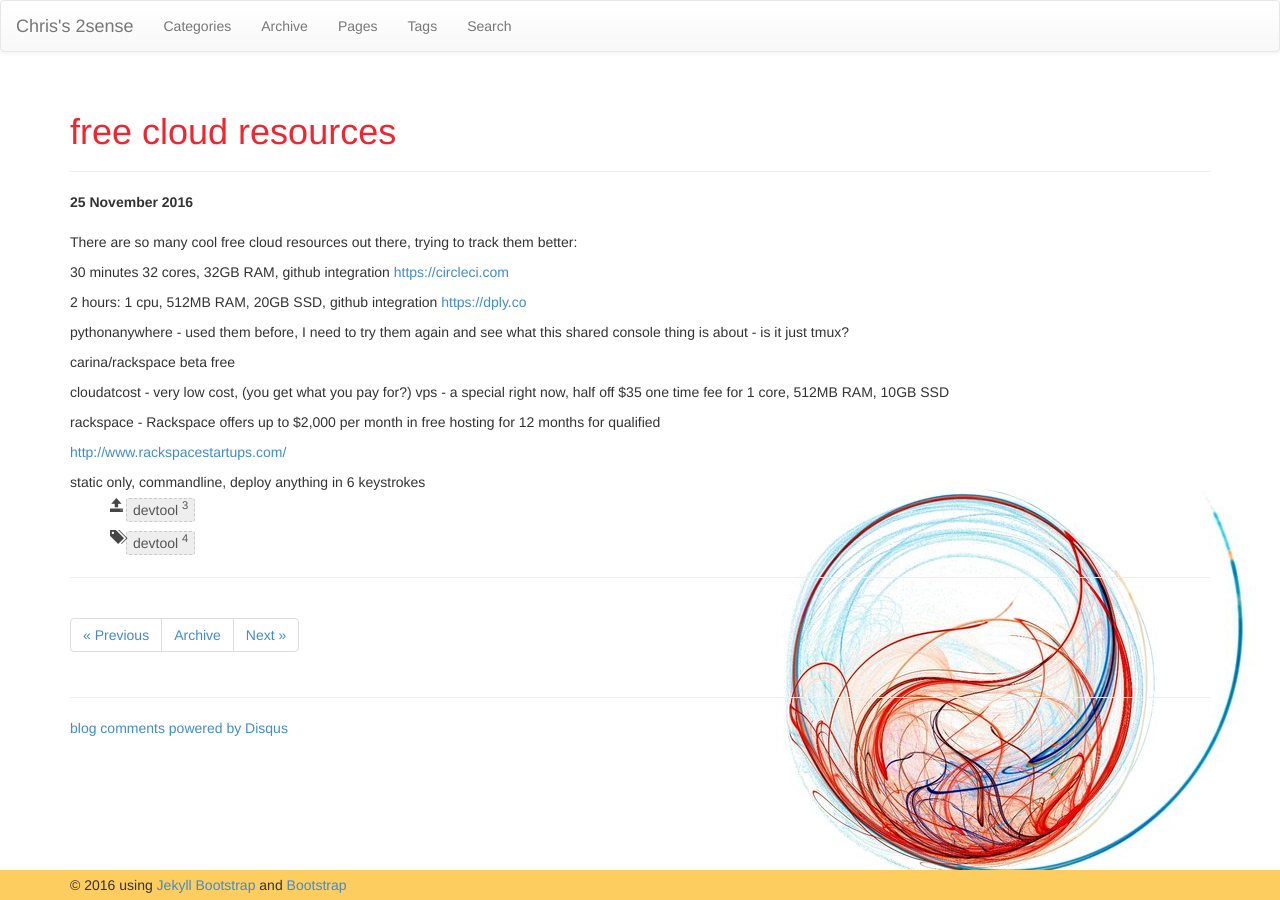
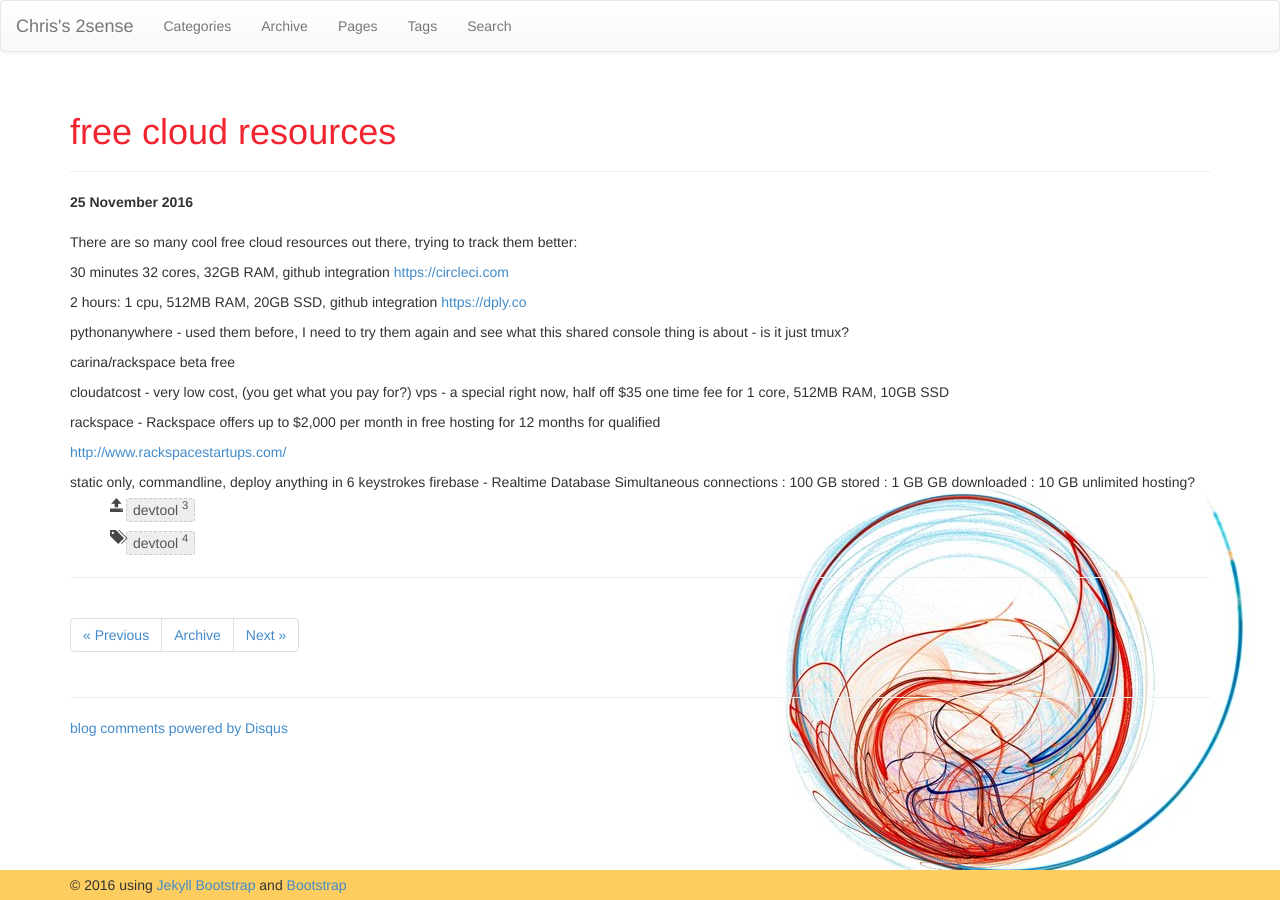
Before and after one commit to faizanvahevaria/chrisamow.github.io, a Jekyll site: the page built from _posts/2016-11-25-free-cloud-resources.md, in a window 1280 px wide. Built offline with Jekyll 4.4.1, drawn with Linux system fonts in a browser that asks for light colours; nearby versions of some CDN libraries; comment, search, counter and statistics services are not loaded.

Commit message:
blog content

```diff
--- a/_posts/2016-11-25-free-cloud-resources.md
+++ b/_posts/2016-11-25-free-cloud-resources.md
@@ -26,3 +26,9 @@ rackspace - Rackspace offers up to $2,000 per month in free hosting for 12 month
 <http://www.rackspacestartups.com/>
 
 <surge.sh> static only, commandline, deploy anything in 6 keystrokes
+
+firebase - Realtime Database
+Simultaneous connections : 100
+GB stored : 1 GB
+GB downloaded : 10 GB
+unlimited hosting?
```
